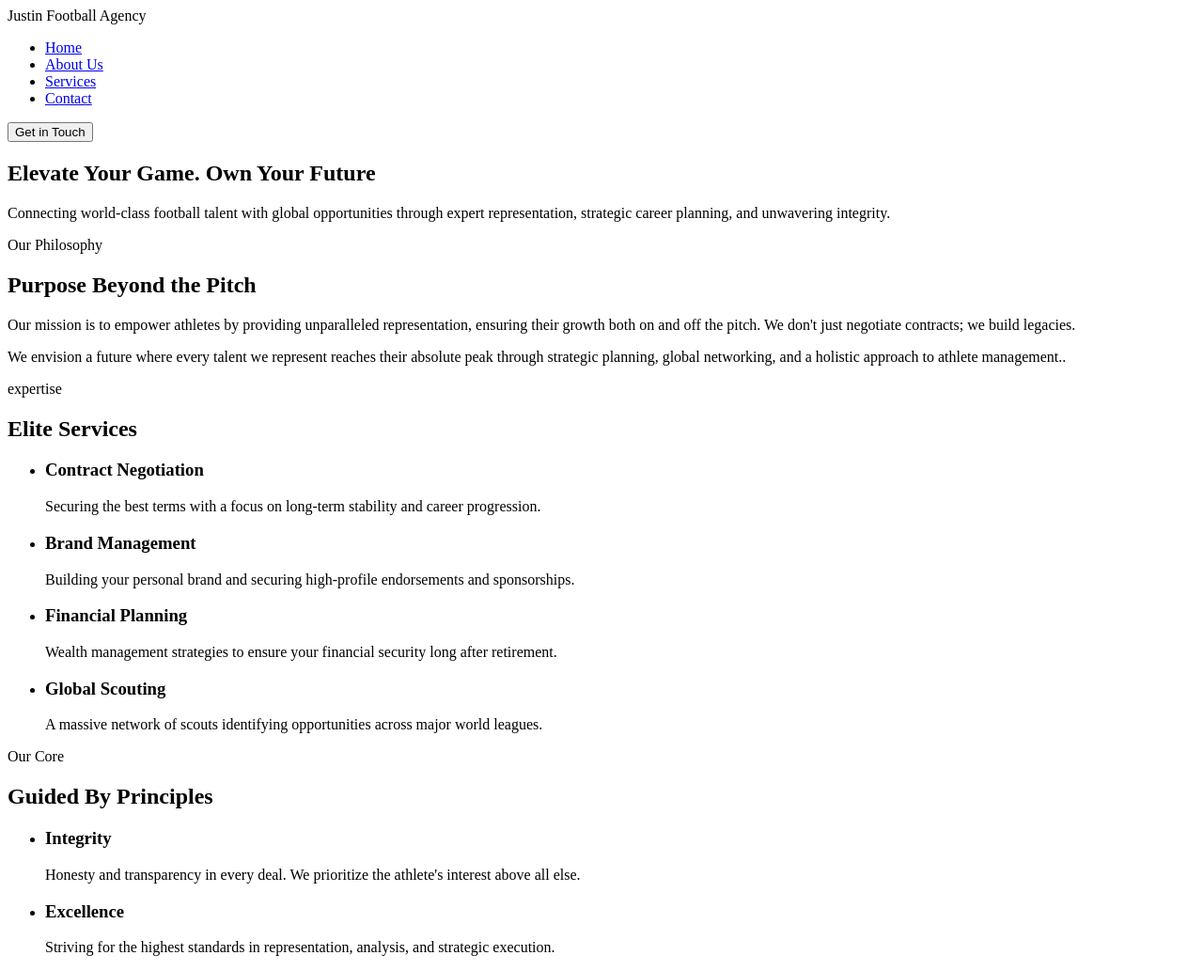
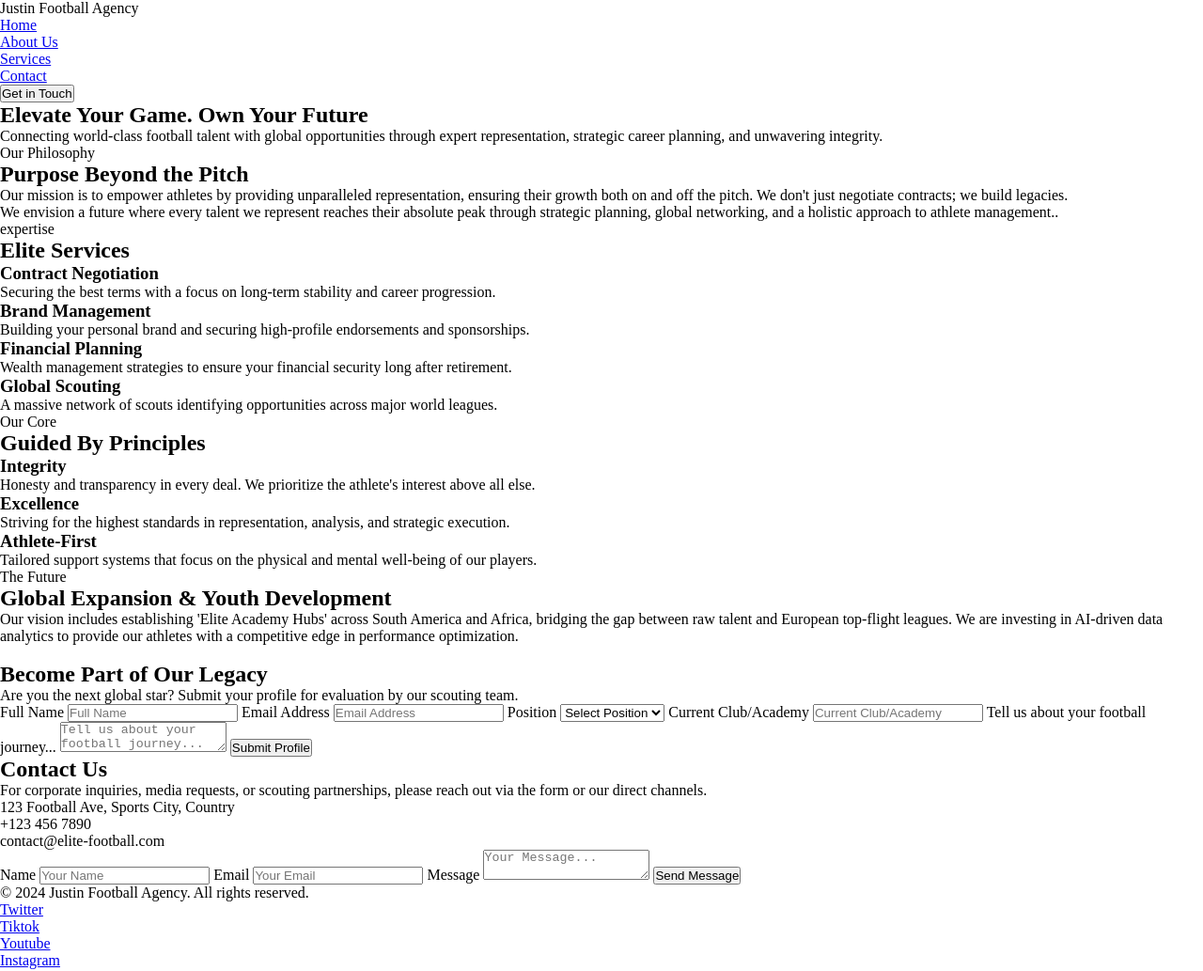
Before and after one commit to skymasdev/football-agency, a plain HTML site: page index.html in a window 1280 px wide. Shown: the top 1033 px of the page at 94% size. Drawn offline with nearby package versions, Linux system fonts and the light colour scheme.

Commit message:
Added CSS reset and root variables to style.css

```diff
--- a/style.css
+++ b/style.css
@@ -0,0 +1,14 @@
+:root {
+    --primary-color: #0b2545;
+    --secondary-color: #06152E;
+    --accent-color: #D4Af37;
+    --text-color: #FFFFFF;
+    --primary-light: #f5f7fa;
+    --text-dark-color: #0f172a;
+}
+
+* {
+    margin: 0;
+    padding: 0;
+    box-sizing: border-box;
+}
```
Also changed, not shown: index.html (+0 -1 lines).
